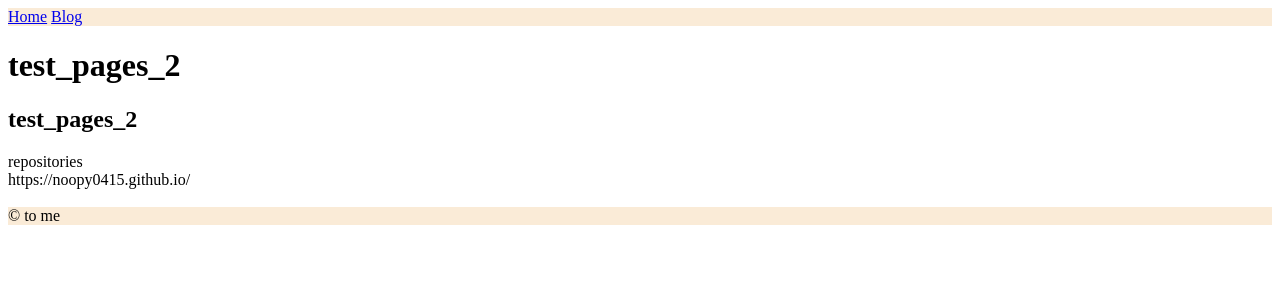
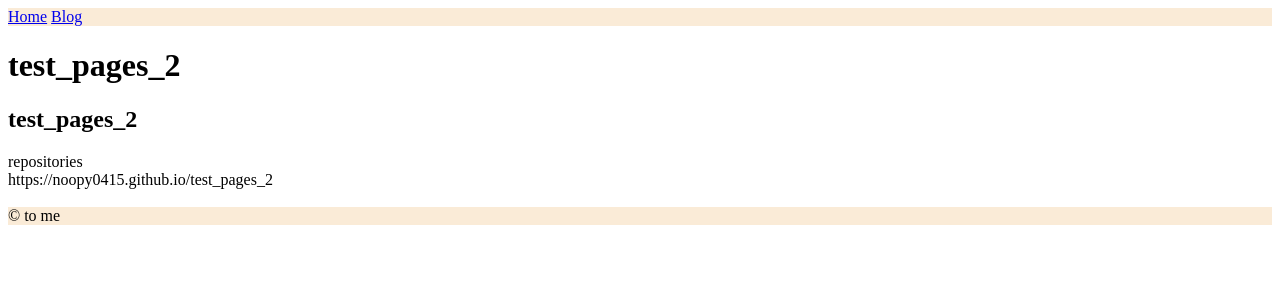
Before and after one commit to noopy0415/test_pages_2, a Jekyll site: the page built from README.md, in a window 1280 px wide. Shown: the top 300 px of the page. Built offline with Jekyll 4.4.1, drawn with Linux system fonts in a browser that asks for light colours; our own code applies the rules of GitHub Pages for plain Markdown files.

Commit message:
20230215-093745

```diff
--- a/_config.yml
+++ b/_config.yml
@@ -25,7 +25,7 @@ description: >- # this means to ignore newlines until "baseurl:"
   line in _config.yml. It will appear in your document head meta (for
   Google search results) and in your feed.xml site description.
 baseurl: "/test_pages_2" # the subpath of your site, e.g. /blog
-url: "https://noopy0415.github.io/" # the base hostname & protocol for your site, e.g. http://example.com
+url: "https://noopy0415.github.io/test_pages_2" # the base hostname & protocol for your site, e.g. http://example.com
 # twitter_username: jekyllrb
 github_username: noopy0415
 
--- a/_layouts/default.html
+++ b/_layouts/default.html
@@ -16,8 +16,8 @@
 
         repositories<br>
 
-        {{ site.url }}<br>
-        {{ site.repo }}<br>
+        {{ site.url }}<br><!-- https://noopy0415.github.io/ -->
+        {{ site.repo }}<br><!-- 何も表示しない -->
     </section>
     <footer>
         &copy; to me
```
